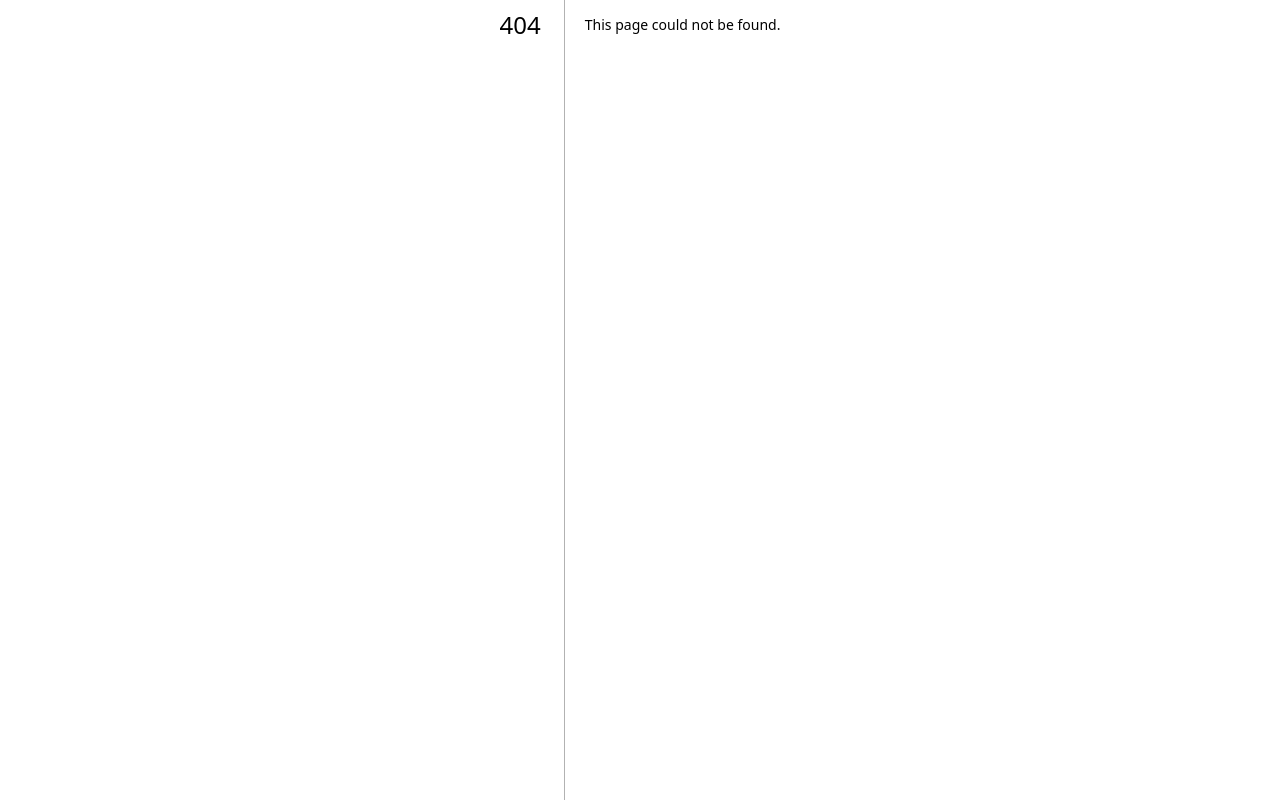
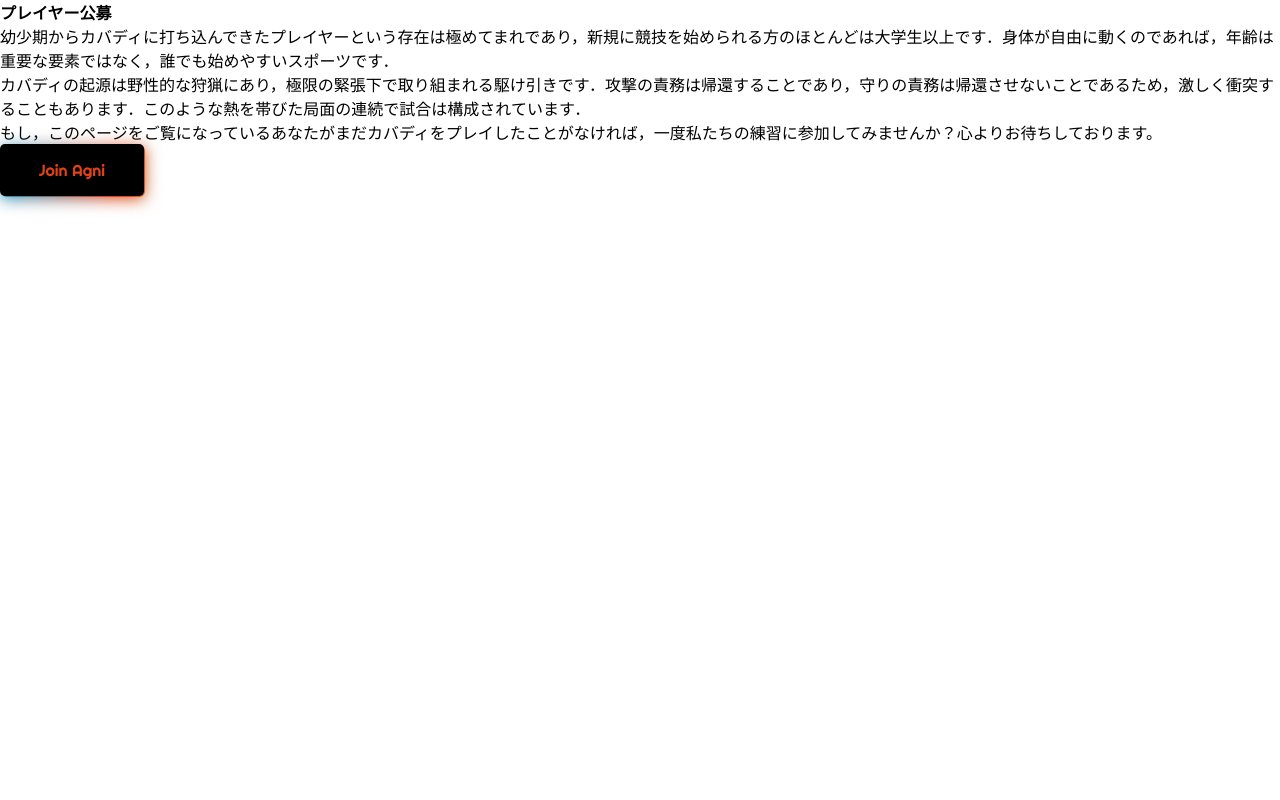
Before and after one commit to kustham/nigiri, a Next.js app: page /recruit in a window 1280 px wide. Before the commit this address had no page. Built offline with nearby package versions, Linux system fonts and the light colour scheme.

Commit message:
:construction: wip

```diff
--- a/app/layout.tsx
+++ b/app/layout.tsx
@@ -1,9 +1,10 @@
 import '@/styles/globals.scss'
-import { Inter } from 'next/font/google'
-import { Oswald } from 'next/font/google'
+import { Noto_Sans_JP } from 'next/font/google'
 
-const inter = Inter({ subsets: ['latin'] })
-const oswald = Oswald({ subsets: ['latin'] })
+const noto = Noto_Sans_JP({
+    subsets: ['latin'],
+    weight: '200',
+})
 
 const siteName = '阿國'
 const description = '広島市を拠点に活動しているカバディチーム「阿國」は、未経験者の体験希望を随時募集・歓迎しています。'
@@ -31,7 +32,7 @@ export const metadata = {
 export default function RootLayout({ children }: { children: React.ReactNode }) {
     return (
         <html lang='ja'>
-            <body className={oswald.className}>{children}</body>
+            <body className={noto.className}>{children}</body>
         </html>
     )
 }
--- /dev/null
+++ b/app/recruit/page.tsx
@@ -0,0 +1,35 @@
+'use client'
+import recruitStyle from '@/styles/components/recruit.module.scss'
+import { NextPage } from 'next'
+import { Righteous } from 'next/font/google'
+
+const righteous = Righteous({
+    subsets: ['latin'],
+    weight: '400',
+})
+
+//TODO:ボタンクリック時に挙動欲しい
+const RecruitPage: NextPage = () => {
+    return (
+        <section>
+            <h1>プレイヤー公募</h1>
+            <p>
+                幼少期からカバディに打ち込んできたプレイヤーという存在は極めてまれであり，新規に競技を始められる方のほとんどは大学生以上です．身体が自由に動くのであれば，年齢は重要な要素ではなく，誰でも始めやすいスポーツです．
+            </p>
+            <p>
+                カバディの起源は野性的な狩猟にあり，極限の緊張下で取り組まれる駆け引きです．攻撃の責務は帰還することであり，守りの責務は帰還させないことであるため，激しく衝突することもあります．このような熱を帯びた局面の連続で試合は構成されています．
+            </p>
+            <p>
+                もし，このページをご覧になっているあなたがまだカバディをプレイしたことがなければ，一度私たちの練習に参加してみませんか？心よりお待ちしております。
+            </p>
+            <div>
+                <span className={recruitStyle.buttonWall} />
+                <button type='submit' className={`${recruitStyle.joinUsButton} ${righteous.className}`}>
+                    Join Agni
+                </button>
+            </div>
+        </section>
+    )
+}
+
+export default RecruitPage
--- /dev/null
+++ b/app/styles/components/recruit.module.scss
@@ -0,0 +1,68 @@
+@import '@variables';
+
+.buttonWall {
+    position: absolute;
+    top: 1px;
+    right: 1px;
+    bottom: 1px;
+    left: 1px;
+    width: 9rem;
+    background: linear-gradient(90deg, var(--blue), var(--red), var(--green), var(--blue));
+    background-size: 300% 130%;
+    border: none;
+    border-radius: 6px;
+    animation: mowamowa 3s ease-in-out infinite;
+    animation-duration: 6s;
+    animation-play-state: running;
+    animation-direction: normal;
+    animation-fill-mode: none;
+}
+
+.buttonWall::after {
+    position: absolute;
+    top: 2px;
+    right: 0;
+    left: 0;
+    height: 100%;
+    content: '';
+    background-image: inherit;
+    filter: blur(0.5rem);
+    background-size: inherit;
+    animation: inherit;
+}
+
+.joinUsButton {
+    box-sizing: border-box;
+    display: flex;
+    align-items: center;
+    justify-content: center;
+    width: 9em;
+    height: 1.25rem;
+    padding: 25.8px 16px;
+    margin: 0;
+    font: inherit;
+    font-size: 1rem;
+    color: var(--red);
+    text-decoration: none;
+    vertical-align: baseline;
+    background: #000;
+    border: none;
+    border-radius: 5px;
+    outline: none;
+    transition-timing-function: ease;
+    transition-duration: 0.15s;
+    transition-property: border-color, background, color, transform, box-shadow;
+    -webkit-tap-highlight-color: transparent;
+}
+
+.joinUsButton:hover{
+    background-color: inherit;
+    color: var(--white);
+}
+
+@keyframes mowamowa {
+    50% {
+        background-position: 145%;
+        transform: skew(-2deg);
+    }
+}
```
Also changed, not shown: app/components/kabaddi.tsx (+4 -4 lines), app/page.tsx (+2 -7 lines), app/activity/[id]/page.tsx (added).
